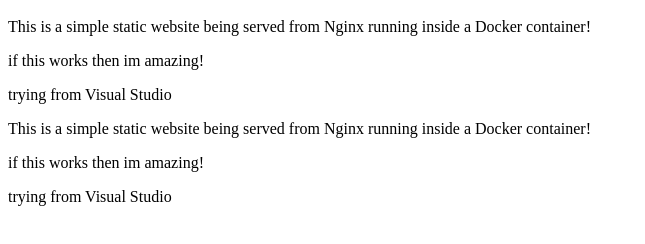
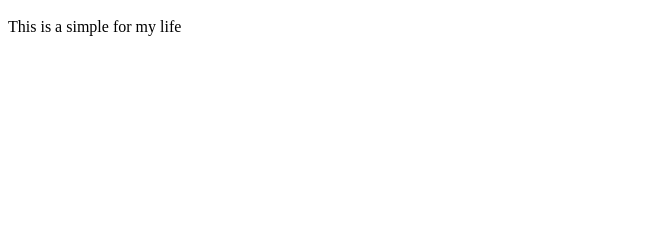
Before and after one commit to MersySoul/from-github, a plain HTML site: page index.html in a window 1280 px wide. Shown: the part 48-292 px from the top of the page, without its empty margins (0-645 px from the left). Drawn offline with Linux system fonts and the light colour scheme.

Commit message:
Update index.html

```diff
--- a/index.html
+++ b/index.html
@@ -1,8 +1,3 @@
 <h1>Hello World! from ahmad</h1>
 
-<p>This is a simple static website being served from Nginx running inside a Docker container!</p>
-<p>if this works then im amazing!</p>
-<p>trying from Visual Studio</p>
-<p>This is a simple static website being served from Nginx running inside a Docker container!</p>
-<p>if this works then im amazing!</p>
-<p>trying from Visual Studio</p>
+<p>This is a simple for my life</p>
```
